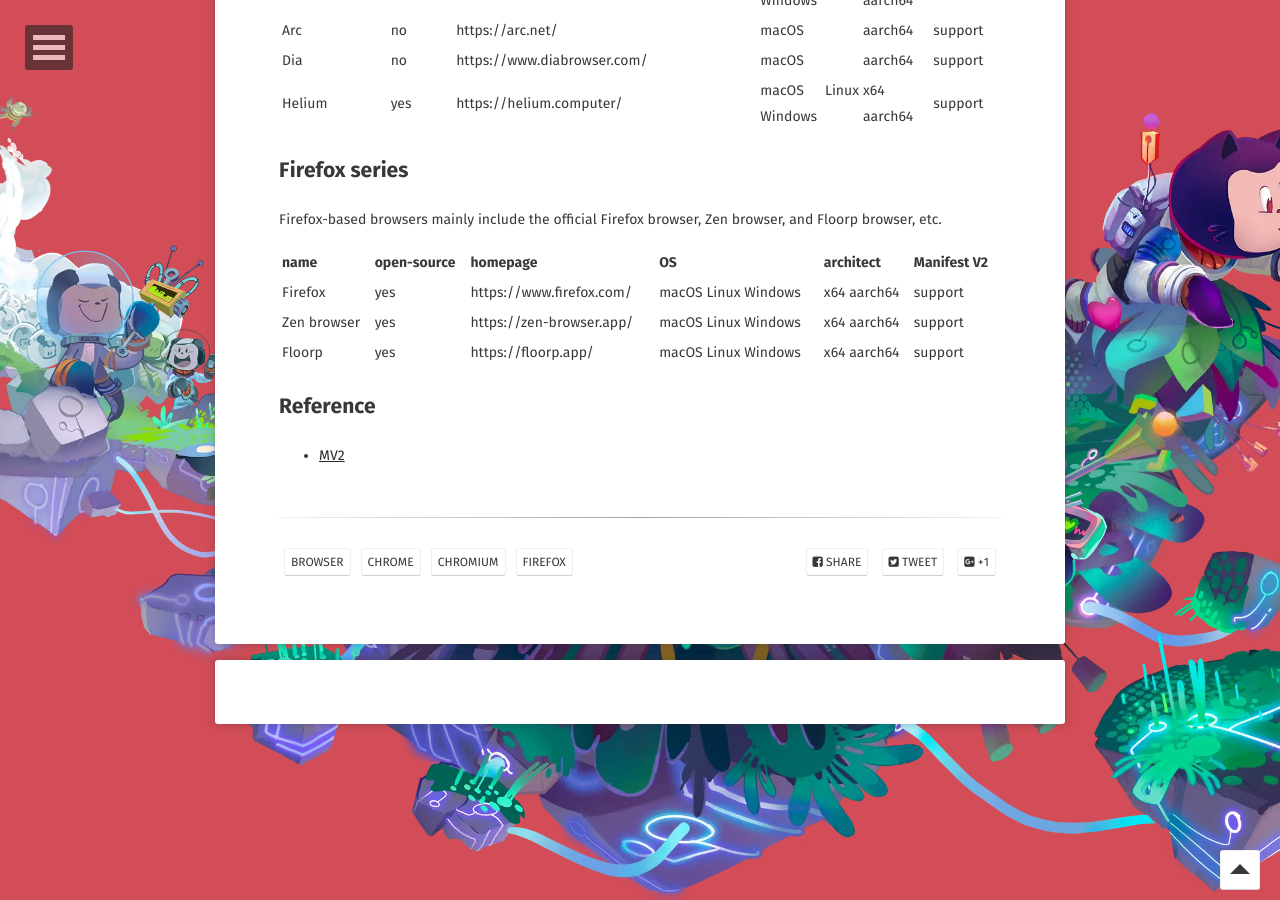
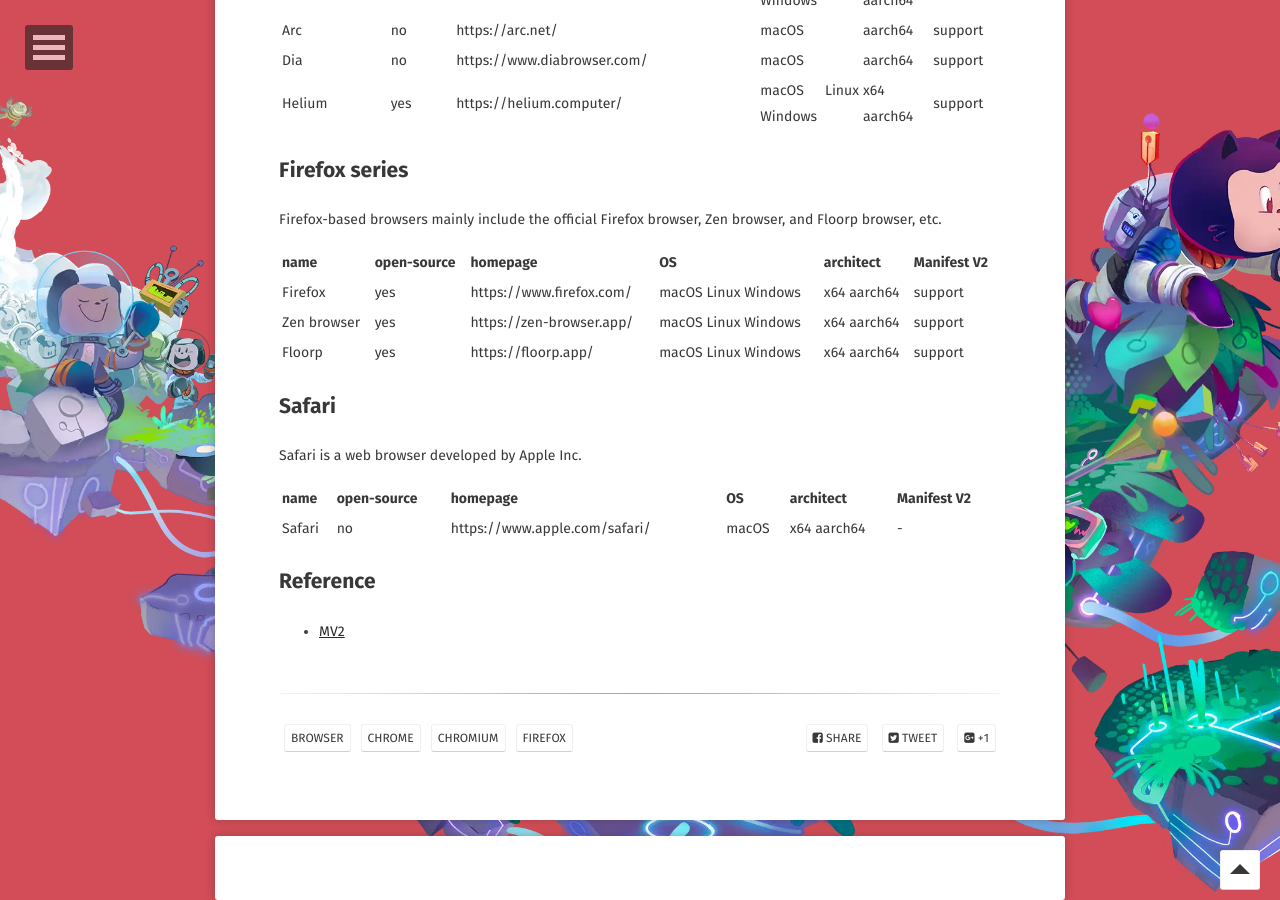
Before and after one commit to WebPavel/WebPavel.github.io, a Jekyll site: the page built from _posts/2026-03-31-about-browser.md, in a window 1280 px wide and 900 px high, scrolled down 897 px. Built offline with Jekyll 4.4.1, drawn with Linux system fonts in a browser that asks for light colours; some web fonts are replaced; comment, search, counter and statistics services are not loaded.

Commit message:
feat: add Safari browser

```diff
--- a/_posts/2026-03-31-about-browser.md
+++ b/_posts/2026-03-31-about-browser.md
@@ -37,6 +37,15 @@
 | Floorp      | yes         | https://floorp.app/      | macOS Linux Windows | x64 aarch64 | support     |
 
 
+## Safari
+
+Safari is a web browser developed by Apple Inc.
+
+| name   | open-source | homepage                      | OS    | architect   | Manifest V2 |
+|--------|-------------|-------------------------------|-------|-------------|-------------|
+| Safari | no          | https://www.apple.com/safari/ | macOS | x64 aarch64 | -           |
+
+
 ## Reference
 
 - [MV2](https://developer.chrome.google.cn/docs/extensions/develop/migrate/mv2-deprecation-timeline)
```
